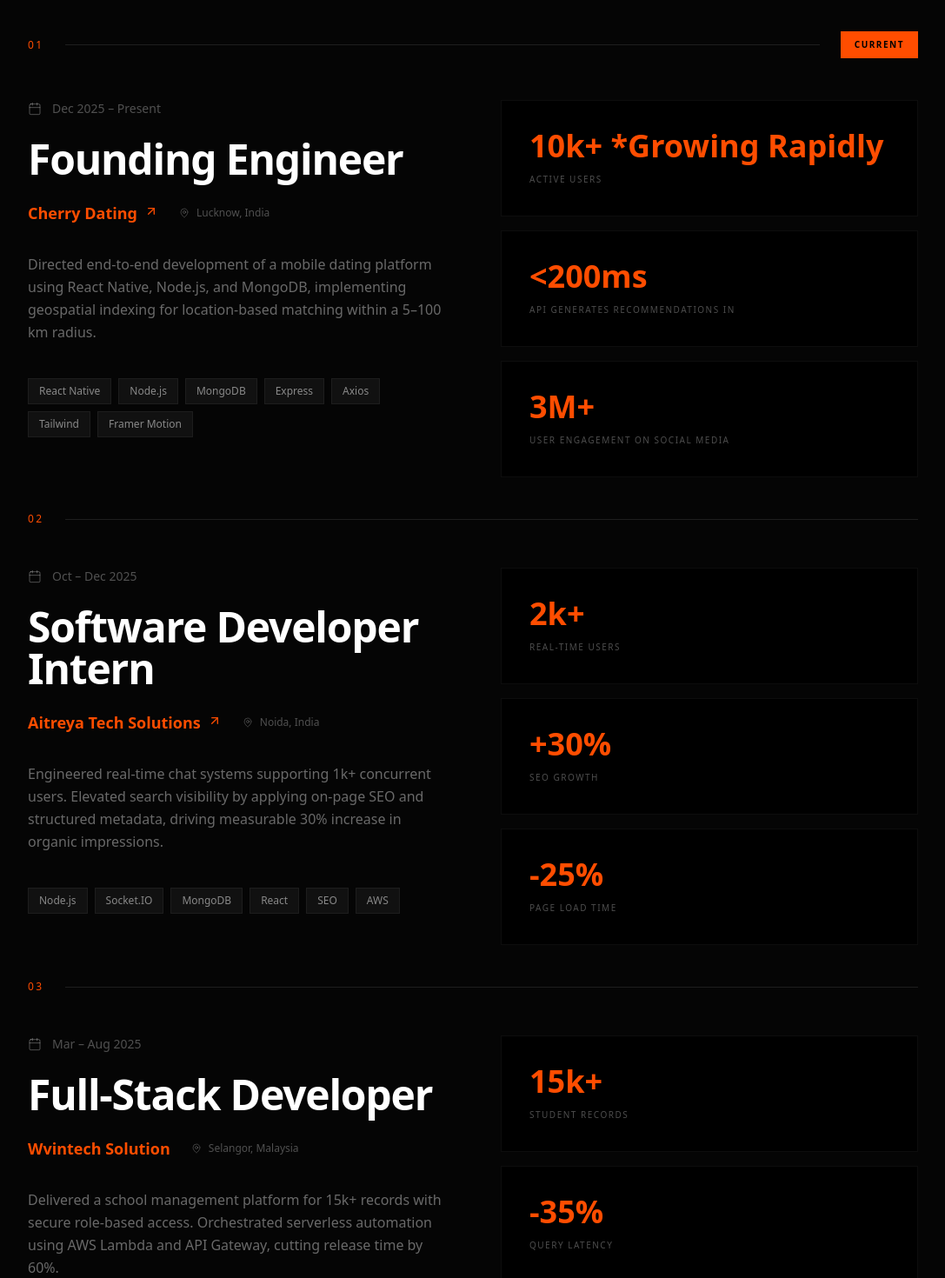
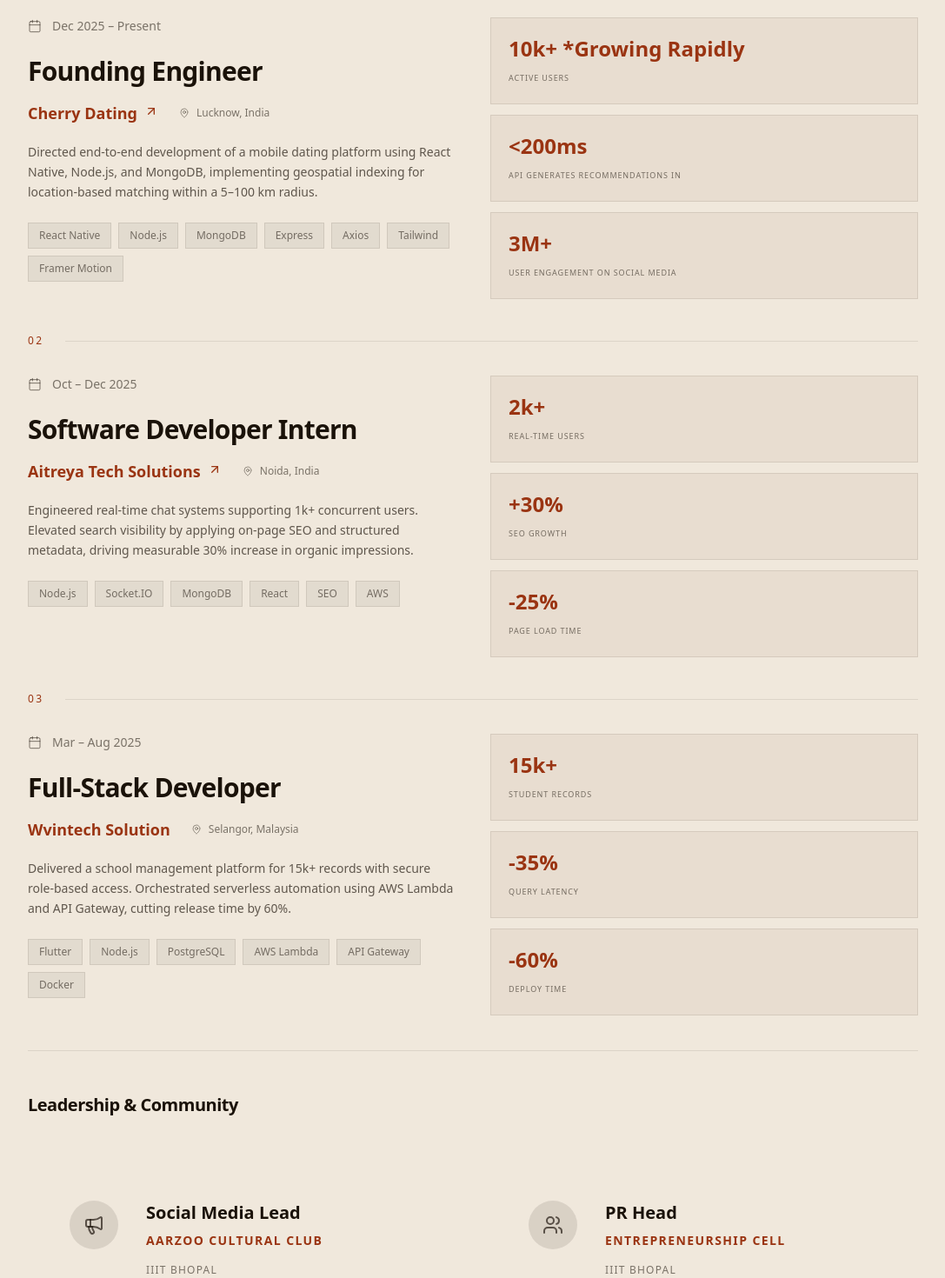
Before and after one commit to aakarsh12x/PortfolioV2, a Next.js app: page / in a window 1280 px wide. Shown: the part 1020-2490 px from the top of the page at 87% size, without its empty margins (96-1183 px from the left). Built offline with nearby package versions, Linux system fonts and the light colour scheme.

Commit message:
style: compact and normalize spacing in experience and skills sections

```diff
--- a/src/components/Experience.tsx
+++ b/src/components/Experience.tsx
@@ -7,77 +7,78 @@ import { StaggerContainer, StaggerItem } from "./ui/StaggerContainer";
 
 export const Experience = () => {
     return (
-        <section id="experience" className="py-16 bg-[#050505]">
+        <section id="experience" className="py-10" style={{ backgroundColor: "var(--bg-card)" }}>
             <div className="max-w-7xl mx-auto px-6 md:px-12 lg:px-32">
 
                 {/* Header */}
-                <div className="mb-20">
+                <div className="mb-10">
                     <ScrollReveal variant="slide-up">
-                        <span className="text-[#ff4d00] text-xs tracking-[0.3em] uppercase mb-6 block">Career</span>
-                        <h2 className="text-5xl lg:text-7xl font-black tracking-tighter">Experience</h2>
+                        <span className="text-xs tracking-[0.3em] uppercase mb-6 block" style={{ color: "var(--accent)" }}>Career</span>
+                        <h2 className="text-3xl lg:text-4xl font-black tracking-tighter" style={{ color: "var(--text-primary)" }}>Experience</h2>
+                        <div className="mt-4 h-px w-24" style={{ backgroundColor: "var(--accent)", opacity: 0.5 }} />
                     </ScrollReveal>
                 </div>
 
                 {/* Work History */}
-                <div className="mb-20">
+                <div className="mb-10">
                     {EXPERIENCE.map((job, index) => (
                         <div key={job.id} className="mb-10 last:mb-0">
                             <ScrollReveal variant="slide-up" delay={index * 0.1}>
-                                <div className="flex items-center gap-6 mb-12">
-                                    <span className="text-xs text-[#ff4d00] tracking-[0.2em]">0{index + 1}</span>
-                                    <div className="flex-1 h-px bg-white/10" />
+                                <div className="flex items-center gap-6 mb-8">
+                                    <span className="text-xs tracking-[0.2em]" style={{ color: "var(--accent)" }}>0{index + 1}</span>
+                                    <div className="flex-1 h-px" style={{ backgroundColor: "var(--border-subtle)" }} />
                                     {job.current && (
-                                        <span className="px-4 py-2 bg-[#ff4d00] text-black text-[10px] font-bold tracking-[0.15em] uppercase">Current</span>
+                                        <span className="px-4 py-2 text-[10px] font-bold tracking-[0.15em] uppercase" style={{ backgroundColor: "var(--accent)", color: "var(--bg-primary)" }}>Current</span>
                                     )}
                                 </div>
                             </ScrollReveal>
 
-                            <div className="grid lg:grid-cols-2 gap-16">
+                            <div className="grid lg:grid-cols-2 gap-10">
                                 <ScrollReveal variant="slide-left" delay={0.2}>
                                     <div>
-                                        <div className="flex items-center gap-3 text-white/30 mb-6">
+                                        <div className="flex items-center gap-3 mb-6" style={{ color: "var(--text-faint)" }}>
                                             <Calendar className="w-4 h-4" strokeWidth={1.5} />
                                             <span className="text-sm">{job.period}</span>
                                         </div>
 
-                                        <h3 className="text-4xl lg:text-5xl font-black tracking-tight mb-6">{job.role}</h3>
+                                        <h3 className="text-2xl lg:text-3xl font-black tracking-tight mb-4" style={{ color: "var(--text-primary)" }}>{job.role}</h3>
 
-                                        <div className="flex items-center gap-6 mb-8">
+                                        <div className="flex items-center gap-6 mb-5">
                                             {job.url ? (
-                                                <a
-                                                    href={job.url}
-                                                    target="_blank"
-                                                    rel="noopener noreferrer"
-                                                    className="text-lg text-[#ff4d00] font-bold hover:text-white transition-colors flex items-center gap-2 group/link"
+                                                <a href={job.url} target="_blank" rel="noopener noreferrer"
+                                                    className="text-lg font-bold flex items-center gap-2 group/link transition-colors"
+                                                    style={{ color: "var(--accent)" }}
+                                                    onMouseEnter={e => (e.currentTarget.style.color = "var(--text-primary)")}
+                                                    onMouseLeave={e => (e.currentTarget.style.color = "var(--accent)")}
                                                 >
                                                     {job.company}
-                                                    <ArrowRight className="w-4 h-4 text-[#ff4d00] group-hover/link:text-white transition-colors -rotate-45 mb-1" />
+                                                    <ArrowRight className="w-4 h-4 -rotate-45 mb-1" />
                                                 </a>
                                             ) : (
-                                                <span className="text-lg text-[#ff4d00] font-bold">{job.company}</span>
+                                                <span className="text-lg font-bold" style={{ color: "var(--accent)" }}>{job.company}</span>
                                             )}
-                                            <div className="flex items-center gap-2 text-white/30">
+                                            <div className="flex items-center gap-2" style={{ color: "var(--text-faint)" }}>
                                                 <MapPin className="w-3 h-3" strokeWidth={1.5} />
                                                 <span className="text-xs">{job.location}</span>
                                             </div>
                                         </div>
 
-                                        <p className="text-base text-white/40 leading-relaxed mb-10">{job.description}</p>
+                                        <p className="text-sm leading-relaxed mb-6" style={{ color: "var(--text-muted)" }}>{job.description}</p>
 
                                         <div className="flex flex-wrap gap-2">
                                             {job.tech.map((t) => (
-                                                <span key={t} className="px-3 py-1.5 bg-white/5 border border-white/5 text-xs text-white/50">{t}</span>
+                                                <span key={t} className="px-3 py-1.5 text-xs" style={{ backgroundColor: "var(--surface-2)", border: "1px solid var(--border-subtle)", color: "var(--text-faint)" }}>{t}</span>
                                             ))}
                                         </div>
                                     </div>
                                 </ScrollReveal>
 
                                 <ScrollReveal variant="slide-right" delay={0.4}>
-                                    <div className="grid gap-4">
+                                    <div className="grid grid-cols-3 lg:grid-cols-1 gap-2 lg:gap-3">
                                         {job.metrics.map((m, i) => (
-                                            <div key={i} className="p-8 bg-black border border-white/5">
-                                                <span className="text-3xl lg:text-4xl font-black text-[#ff4d00] block mb-1">{m.value}</span>
-                                                <span className="text-[10px] text-white/30 tracking-[0.15em] uppercase">{m.label}</span>
+                                            <div key={i} className="p-3 lg:p-5" style={{ backgroundColor: "var(--bg-primary)", border: "1px solid var(--border-subtle)" }}>
+                                                <span className="text-lg lg:text-2xl font-black block mb-1 leading-tight" style={{ color: "var(--accent)" }}>{m.value}</span>
+                                                <span className="text-[8px] lg:text-[9px] tracking-[0.1em] uppercase leading-tight" style={{ color: "var(--text-faint)" }}>{m.label}</span>
                                             </div>
                                         ))}
                                     </div>
@@ -88,21 +89,24 @@ export const Experience = () => {
                 </div>
 
                 {/* College Experience */}
-                <div className="pt-20 border-t border-white/5">
+                <div className="pt-8 lg:pt-12" style={{ borderTop: "1px solid var(--border-subtle)" }}>
                     <ScrollReveal variant="slide-up">
-                        <h3 className="text-3xl font-black tracking-tight mb-20">Leadership & Community</h3>
+                        <h3 className="text-xl font-black tracking-tight mb-6 lg:mb-12" style={{ color: "var(--text-primary)" }}>Leadership & Community</h3>
                     </ScrollReveal>
 
                     <StaggerContainer className="grid md:grid-cols-2 gap-8" staggerDelay={0.2}>
                         {COLLEGE_EXPERIENCE.map((role, i) => (
-                            <StaggerItem key={i} variant="fade-up" className="p-12 bg-white/[0.02] border border-white/5 flex items-start gap-8 hover:bg-white/[0.04] transition-colors group">
-                                <div className="p-4 bg-white/5 rounded-full group-hover:bg-[#ff4d00]/20 group-hover:text-[#ff4d00] transition-colors">
-                                    <role.icon className="w-6 h-6" />
+                            <StaggerItem key={i} variant="fade-up"
+                                className="p-5 lg:p-12 flex items-start gap-4 lg:gap-8 transition-colors group"
+                                style={{ backgroundColor: "var(--surface-1)", border: "1px solid var(--border-subtle)" }}
+                            >
+                                <div className="p-3 lg:p-4 rounded-full transition-colors" style={{ backgroundColor: "var(--surface-3)" }}>
+                                    <role.icon className="w-5 h-5 lg:w-6 lg:h-6" style={{ color: "var(--text-muted)" }} />
                                 </div>
                                 <div>
-                                    <h4 className="text-xl font-bold mb-2">{role.role}</h4>
-                                    <p className="text-[#ff4d00] text-sm font-bold tracking-widest uppercase mb-4">{role.organization}</p>
-                                    <div className="flex flex-col gap-1 text-xs text-white/30 uppercase tracking-widest">
+                                    <h4 className="text-xl font-bold mb-2" style={{ color: "var(--text-primary)" }}>{role.role}</h4>
+                                    <p className="text-sm font-bold tracking-widest uppercase mb-4" style={{ color: "var(--accent)" }}>{role.organization}</p>
+                                    <div className="flex flex-col gap-1 text-xs uppercase tracking-widest" style={{ color: "var(--text-faint)" }}>
                                         <span>{role.institution}</span>
                                         <span>{role.period}</span>
                                     </div>
```
Also changed, not shown: src/components/Skills.tsx (+16 -9 lines).
